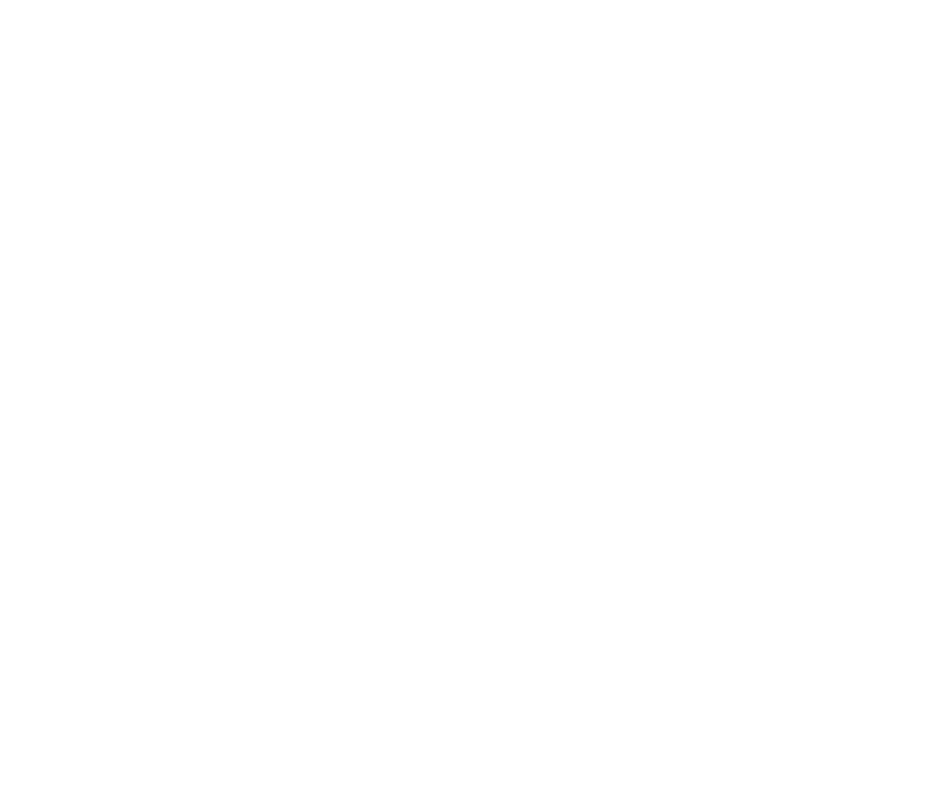
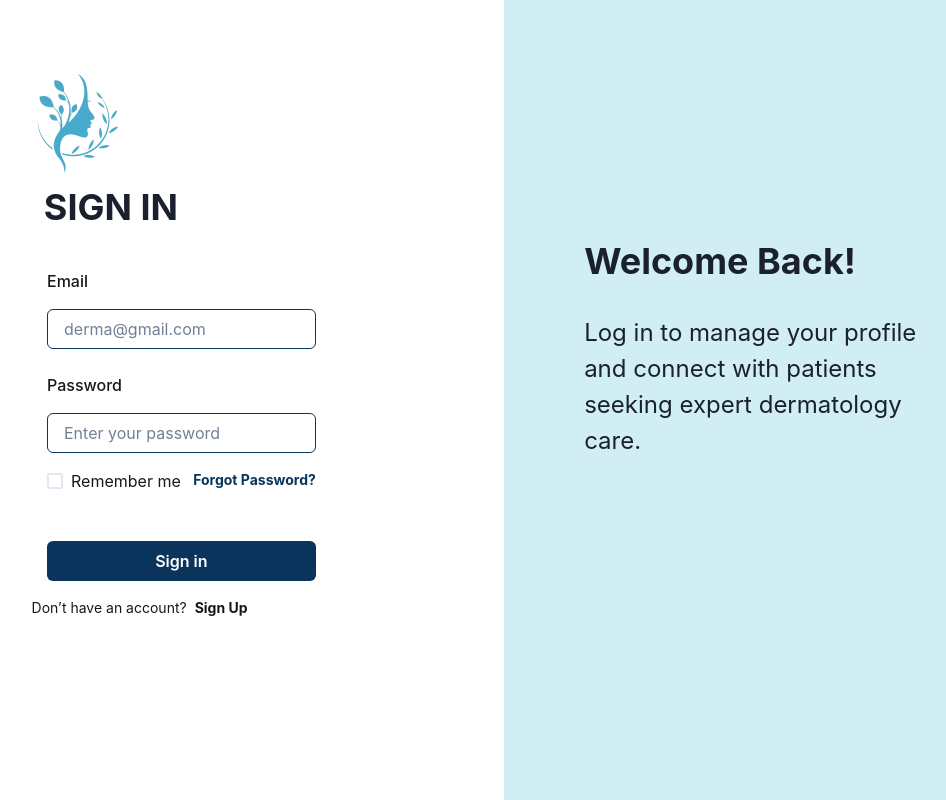
Before and after one commit to MariaGKimani/DermaConnect, a React (Vite) app in the folder frontend/: page /dermatologistLogin in a window 1280 px wide. Before the commit this address had no page. Shown: the whole page, without its empty margins (273-1219 px from the left). Built offline with nearby package versions, Linux system fonts and the light colour scheme.

Commit message:
Creates the dermatologist login page

```diff
--- a/frontend/src/App.jsx
+++ b/frontend/src/App.jsx
@@ -8,6 +8,7 @@
 import SignUp from './pages/SignUp'
 import SignIn from './pages/SignIn'
 import DermatologistSignupForm  from './pages/DermSignUp.jsx'
+import DermLogin from './pages/DermLogin.jsx'
 
 
 function App() {
@@ -23,6 +24,7 @@
             <Route path='/signIn' element={<SignIn />} />
             <Route path='/dermatologist' element={<Dermatologist />}/>
             <Route path='/dermatologistSignup' element={<DermatologistSignupForm />} />
+            <Route path='/dermatologistLogin' element={<DermLogin />} />
           </Routes>
         </Router>
       </ChakraProvider>
--- /dev/null
+++ b/frontend/src/pages/DermLogin.jsx
@@ -0,0 +1,55 @@
+import React from "react";
+import {
+  Box, Button, FormControl, FormLabel, Heading, Image, Input, Text, Link as ChakraLink, Checkbox, Flex
+} from "@chakra-ui/react";
+import { Link as ReactRouterLink } from "react-router-dom";
+import logo from "../assets/Pink_Minimal_Skincare___Hair_Free_Logo__1_-removebg-preview.png";
+
+const DermLogin = () => {
+  return (
+    <>
+      <Box display={"flex"}>
+        <Box width='50vw' height='100vh' ml='20rem'>
+          <Image src={logo} alt='dermaconnect-logo' height='250px' ml='-5.9rem' mt='1rem' />
+          <Heading ml='-0.2rem' mt='-5rem'>SIGN IN</Heading>
+
+          <form>
+            <FormControl>
+              <FormLabel color={'#181818'} mt={'2.5rem'}> Email</FormLabel>
+              <Input type="email" placeholder="derma@gmail.com" borderColor='#0A345C' width='21vw' mt='0.5rem' />
+            </FormControl>
+            <FormControl>
+              <FormLabel color={'#181818'} mt={'1.5rem'}> Password</FormLabel>
+              <Input type="password" placeholder="Enter your password" borderColor='#0A345C' width='21vw' mt='0.5rem' />
+            </FormControl>
+
+            <Flex justifyContent="space-between" mt="1rem" width="21vw">
+              <Checkbox colorScheme="blue" color='#181818'>Remember me</Checkbox>
+              <ChakraLink color="#0A345C" href="#" fontWeight="bold" fontSize="sm">Forgot Password?</ChakraLink>
+            </Flex>
+
+            <Button type="submit" bgColor={'#0A345C'}  _hover={{bg: 'transparent',color: '#0A345C', border: '2px solid #0A345C',}} color='#FFFFFF' mt={'3rem'} width='21vw'>Sign in</Button>
+          </form>
+
+          <Flex justifyContent="center" mt="1rem">
+            <Text fontSize="sm" color={'#181818'} ml="-17rem">
+              Don’t have an account?
+              <ChakraLink as={ReactRouterLink} to='/dermatologistSignup' fontWeight="bold" ml="0.5rem">
+                Sign Up
+              </ChakraLink>
+            </Text>
+          </Flex>
+        </Box>
+
+        <Box bgColor='#D1EEF4' width='50vw' p='5rem'>
+          <Heading mt='10rem'>Welcome Back!</Heading>
+          <Text fontSize='2xl' mt='2rem'>
+            Log in to manage your profile and connect with patients seeking expert dermatology care.
+          </Text>
+        </Box>
+      </Box>
+    </>
+  );
+};
+
+export default DermLogin;
```
